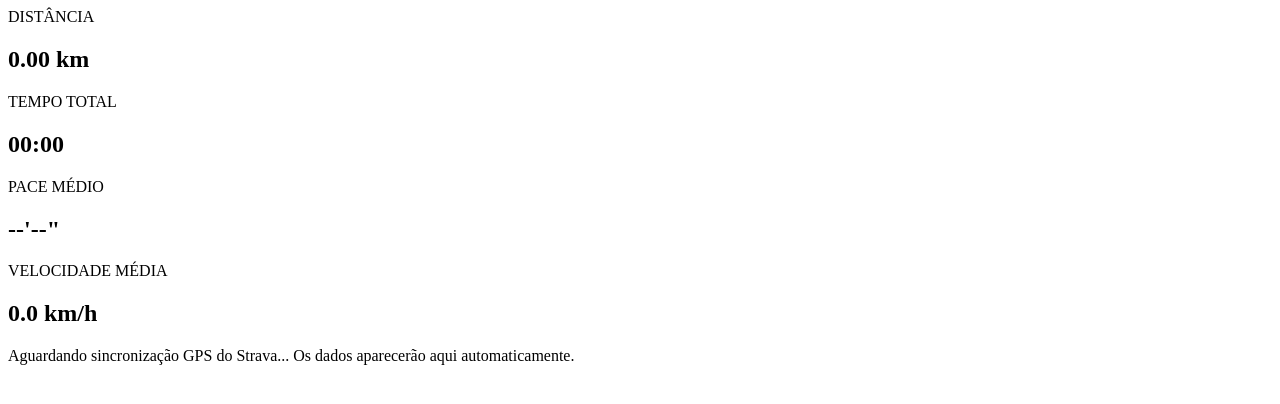
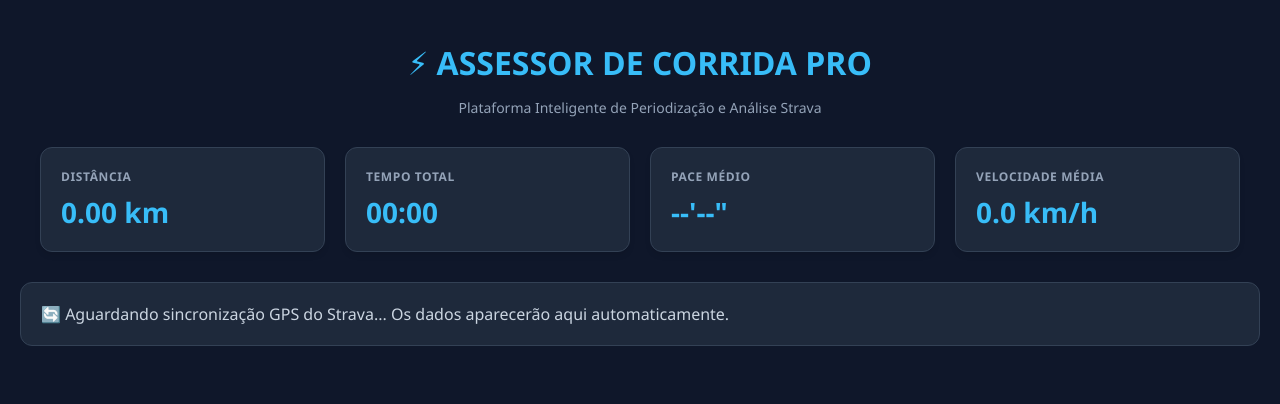
Before and after one commit to Fernando934/treino, a plain HTML site: page index.html in a window 1280 px wide. Drawn offline with Linux system fonts and the light colour scheme; no server answers.

Commit message:
Update index.html

```diff
--- a/index.html
+++ b/index.html
@@ -2,39 +2,106 @@
 <html lang="pt-BR">
 <head>
   <meta charset="UTF-8">
+  <meta name="viewport" content="width=device-width, initial-scale=1.0">
   <title>Assessor de Corrida Pro</title>
+  <style>
+    /* Estilos base para manter o layout limpo e alinhado */
+    body {
+      font-family: 'Segoe UI', Tahoma, Geneva, Verdana, sans-serif;
+      background-color: #0f172a;
+      color: #f8fafc;
+      margin: 0;
+      padding: 20px;
+    }
+    .header {
+      text-align: center;
+      margin-bottom: 30px;
+    }
+    .header h1 {
+      color: #38bdf8;
+      margin-bottom: 5px;
+    }
+    .header p {
+      color: #94a3b8;
+      font-size: 14px;
+    }
+    .metrics-grid {
+      display: grid;
+      grid-template-columns: repeat(auto-fit, minmax(220px, 1fr));
+      gap: 20px;
+      max-width: 1200px;
+      margin: 0 auto 30px auto;
+    }
+    .card {
+      background-color: #1e293b;
+      border: 1px solid #334155;
+      border-radius: 12px;
+      padding: 20px;
+      box-shadow: 0 4px 6px -1px rgba(0, 0, 0, 0.1);
+    }
+    .card span {
+      display: block;
+      color: #94a3b8;
+      font-size: 12px;
+      font-weight: 600;
+      letter-spacing: 0.05em;
+      margin-bottom: 8px;
+    }
+    .card h2 {
+      margin: 0;
+      font-size: 28px;
+      color: #38bdf8;
+    }
+    .analise-tecnica {
+      max-width: 1200px;
+      margin: 0 auto;
+      background-color: #1e293b;
+      border: 1px solid #334155;
+      border-radius: 12px;
+      padding: 20px;
+    }
+    .analise-tecnica p {
+      margin: 0;
+      color: #cbd5e1;
+    }
+  </style>
 </head>
 <body>
 
-  <!-- EXEMPLO DA ESTRUTURA DOS CARTÕES DE MÉTRICAS -->
+  <div class="header">
+    <h1>⚡ ASSESSOR DE CORRIDA PRO</h1>
+    <p>Plataforma Inteligente de Periodização e Análise Strava</p>
+  </div>
+
+  <!-- CARTÕES DE MÉTRICAS (Com os IDs corretos para receber os dados da API) -->
   <div class="metrics-grid">
     <div class="card">
-      <span class="label">DISTÂNCIA</span>
+      <span>DISTÂNCIA</span>
       <h2 id="distancia">0.00 km</h2>
     </div>
 
     <div class="card">
-      <span class="label">TEMPO TOTAL</span>
+      <span>TEMPO TOTAL</span>
       <h2 id="tempo">00:00</h2>
     </div>
 
     <div class="card">
-      <span class="label">PACE MÉDIO</span>
+      <span>PACE MÉDIO</span>
       <h2 id="pace">--'--"</h2>
     </div>
 
     <div class="card">
-      <span class="label">VELOCIDADE MÉDIA</span>
+      <span>VELOCIDADE MÉDIA</span>
       <h2 id="velocidade">0.0 km/h</h2>
     </div>
   </div>
 
-  <!-- STATUS DA CORRIDA -->
+  <!-- STATUS DA ANÁLISE TÉCNICA -->
   <div class="analise-tecnica">
-    <p id="status-analise">Aguardando sincronização GPS do Strava... Os dados aparecerão aqui automaticamente.</p>
+    <p id="status-analise">🔄 Aguardando sincronização GPS do Strava... Os dados aparecerão aqui automaticamente.</p>
   </div>
 
-  <!-- SCRIPT DE CONSUMO DA API DA VERCEL -->
+  <!-- SCRIPT DE SINCRONIZAÇÃO EM TEMPO REAL -->
   <script>
     async function carregarDadosTreino() {
       try {
@@ -44,34 +111,32 @@
         if (json.sucesso && json.dados) {
           const { distancia, tempo, pace, velocidade, data } = json.dados;
 
-          // Elementos HTML
           const elDist = document.getElementById('distancia');
           const elTempo = document.getElementById('tempo');
           const elPace = document.getElementById('pace');
           const elVel = document.getElementById('velocidade');
           const elStatus = document.getElementById('status-analise');
 
-          // Atualiza os valores visuais no painel
           if (elDist && distancia) elDist.textContent = distancia;
           if (elTempo && tempo) elTempo.textContent = tempo;
           if (elPace && pace) elPace.textContent = pace;
           if (elVel && velocidade) elVel.textContent = velocidade;
 
-          // Atualiza o banner de status quando houver dados
           if (elStatus && distancia !== "0.00 km") {
-            elStatus.textContent = `Último treino sincronizado às ${data} | Distância: ${distancia} | Tempo: ${tempo}`;
+            elStatus.textContent = `✅ Último treino sincronizado às ${data} | Distância: ${distancia} | Tempo: ${tempo}`;
           }
         }
       } catch (erro) {
-        console.error("Erro ao procurar dados na API:", erro);
+        console.error("Erro ao sincronizar dados:", erro);
       }
     }
 
-    // Executa assim que a página carrega e atualiza a cada 5 segundos
+    // Executa assim que a página abre e verifica novas atualizações a cada 5 segundos
     document.addEventListener('DOMContentLoaded', () => {
       carregarDadosTreino();
       setInterval(carregarDadosTreino, 5000);
     });
   </script>
+
 </body>
 </html>
```
